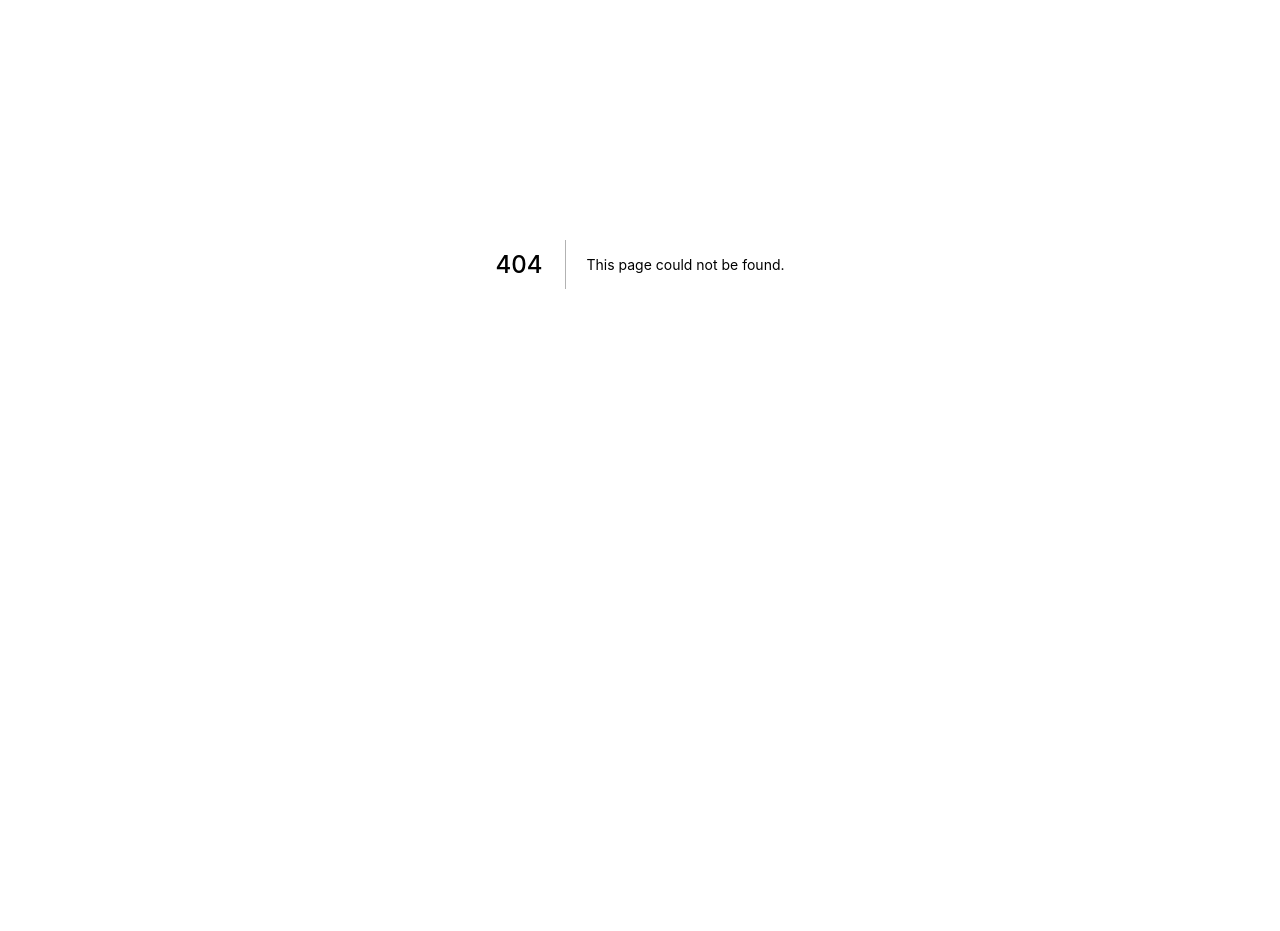
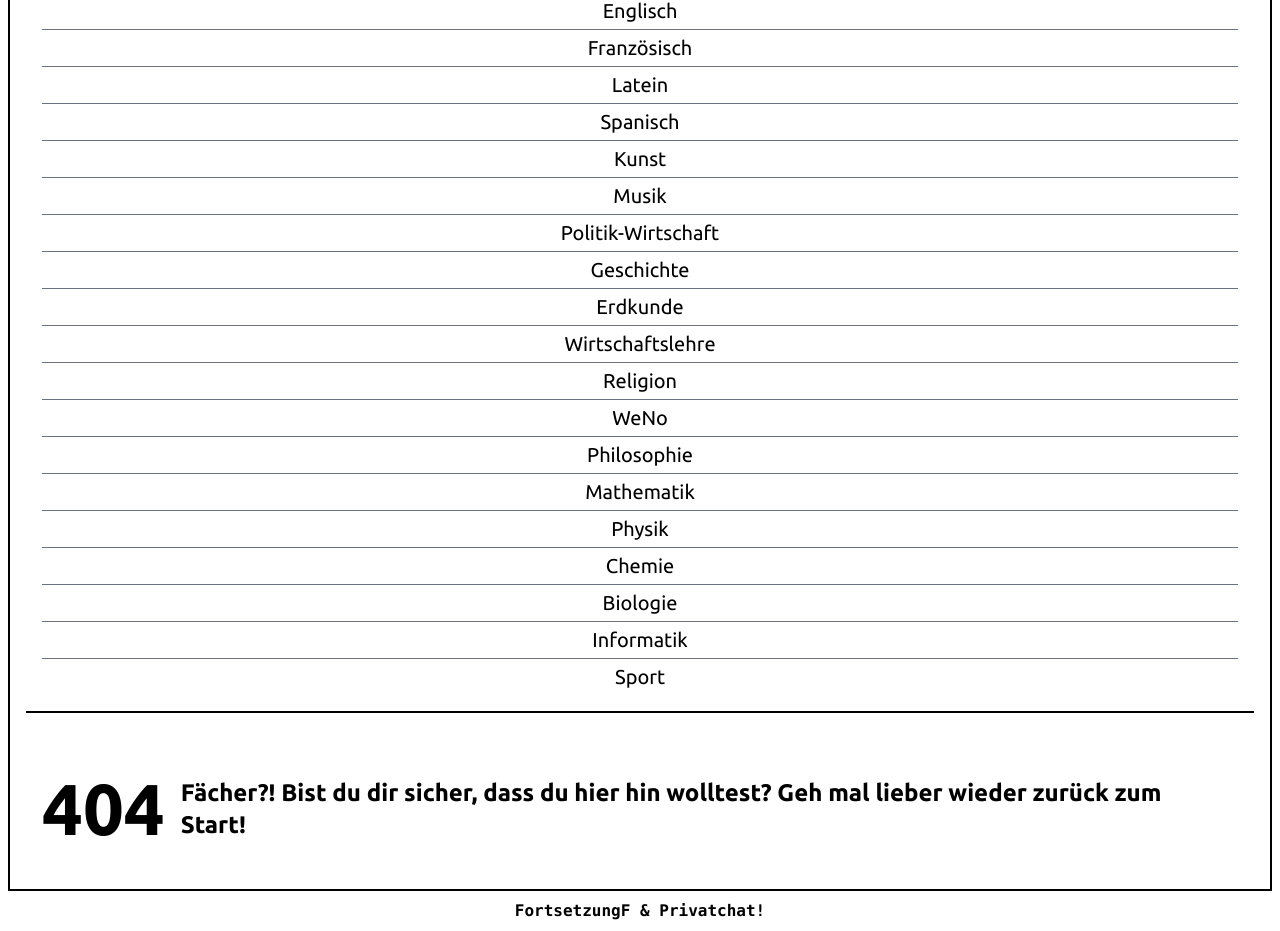
Before and after one commit to FortsetzungF/schulmappe-frontend, a Next.js app: page /faecher in a window 1280 px wide. Before the commit this address had no page. Shown: the part 136-1067 px from the top of the page. Before the commit the page ends 800 px from the top, so only its background shows below. Built offline with nearby package versions, Linux system fonts and the light colour scheme.

Commit message:
update styles

```diff
--- a/pages/faecher/[fach].js
+++ b/pages/faecher/[fach].js
@@ -1,6 +1,7 @@
 import { useRouter } from 'next/router';
-import Head from 'next/head';
+import Image from 'next/image';
 import Layout from '../../components/layout';
+import Item from '../../components/item';
 
 export default function Fach() {
   const router = useRouter();
@@ -9,15 +10,23 @@ export default function Fach() {
   return (
     <div>
       <Layout>
-        <div className="divide-y divide-gray-500">
+        <div className="divide-y divide-black">
           <h1 className="text-3xl pb-2 font-ubuntu font-medium">{fach}.</h1>
-          <div className="py-2">
-            Lorem ipsum dolor sit amet consectetur, adipisicing elit. Velit quae
-            obcaecati vitae dolorem aliquam rerum quas voluptatibus est? Sit
-            doloremque rem quo nihil possimus hic ullam. Error mollitia debitis
-            tempora esse quaerat, odit commodi voluptatem iusto quas magni
-            doloribus velit! Dolores, neque. Inventore consectetur suscipit
-            mollitia optio fuga, reiciendis quis.
+          <div className="py-4 2xl:p-4">
+            <Item>
+              Lorem ipsum dolor sit amet consectetur, adipisicing elit.
+              Temporibus totam, ipsa dolorum aliquid asperiores tempora quo
+              excepturi minima suscipit voluptates perferendis praesentium
+              reiciendis accusamus vero odio hic sapiente. Cupiditate
+              repudiandae eveniet exercitationem deserunt culpa ipsa voluptate
+              ullam sit tempora odio, eum, quo quisquam, totam consectetur
+              voluptas labore optio minus reprehenderit?
+            </Item>
+            <Item>
+              Cupiditate repudiandae eveniet exercitationem deserunt culpa ipsa
+              voluptate ullam sit tempora odio, eum, quo quisquam, totam
+              consectetur voluptas labore optio minus reprehenderit?
+            </Item>
           </div>
         </div>
       </Layout>
--- /dev/null
+++ b/pages/faecher/index.js
@@ -0,0 +1,24 @@
+import Link from 'next/link';
+import Layout from '../../components/layout';
+
+export default function Faecher() {
+  return (
+    <div>
+      <Layout home>
+        <div className="flex h-full items-center text-2xl font-ubuntu m-4">
+          <div className="font-semibold text-7xl">404</div>
+          <div className="p-4 font-semibold">
+            Fächer?! Bist du dir sicher, dass du hier hin wolltest? Geh mal
+            lieber wieder{' '}
+            <Link href="/">
+              <a className="hover:text-red-700 transition-colors duration-300">
+                zurück zum Start
+              </a>
+            </Link>
+            !
+          </div>
+        </div>
+      </Layout>
+    </div>
+  );
+}
```
